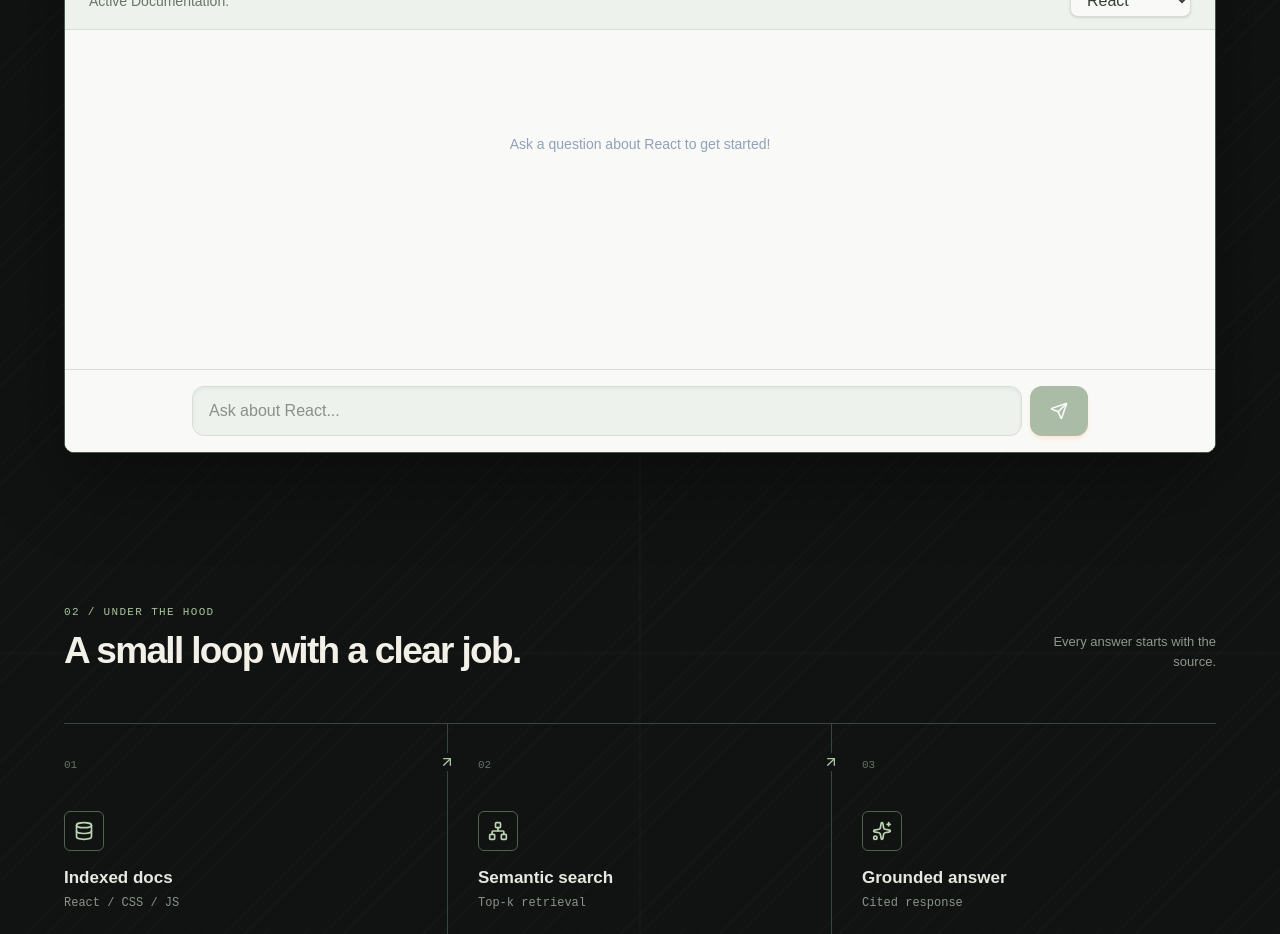
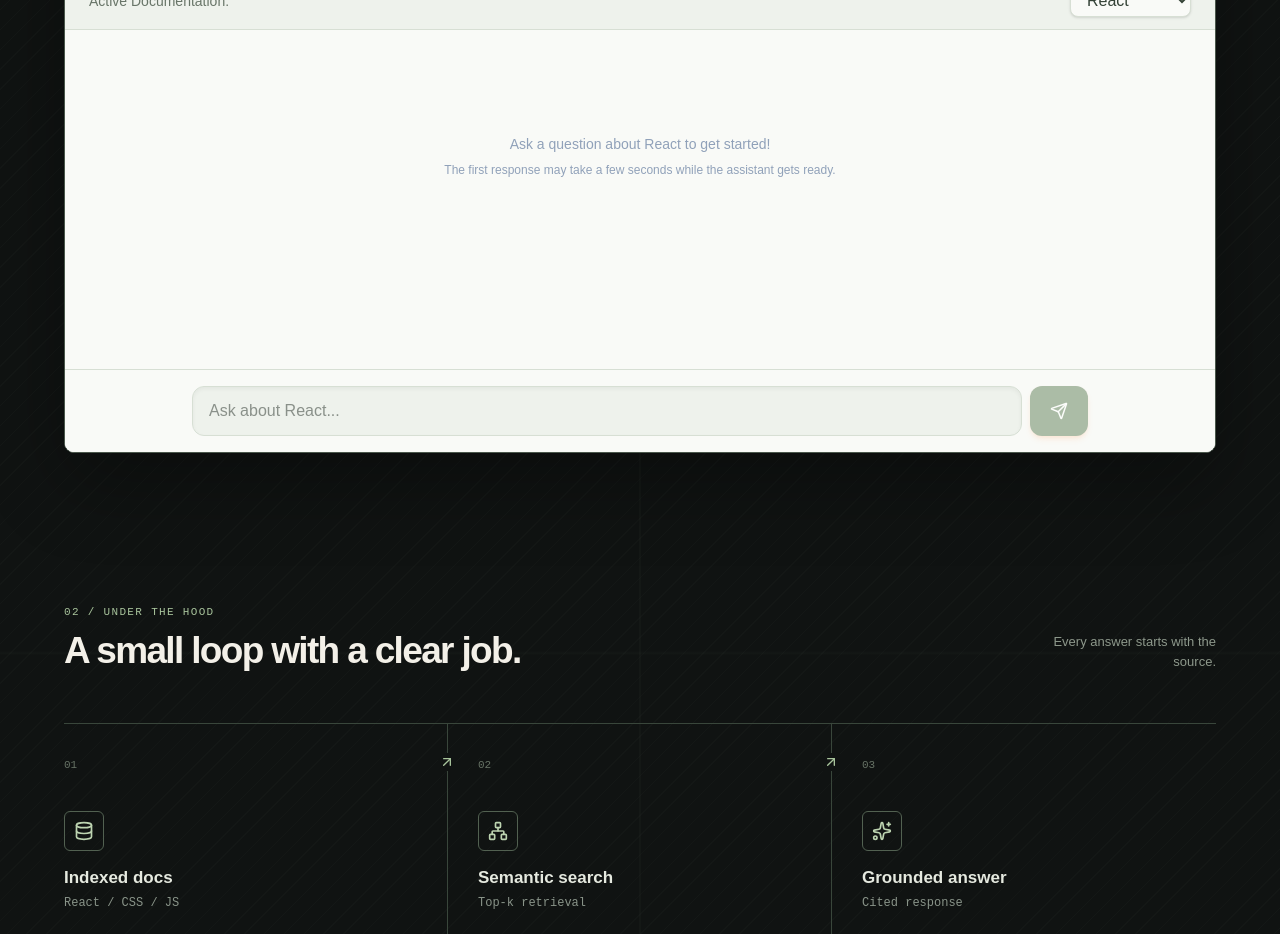
Before and after one commit to ysstbl/rag_assist, a React app in the folder frontend/: page / in a window 1280 px wide. Shown: the part 1020-1954 px from the top of the page. Built offline with nearby package versions, Linux system fonts and the light colour scheme; the HTML template or start-up script is replaced by a standard one.

Commit message:
version match

```diff
--- a/frontend/src/chat.jsx
+++ b/frontend/src/chat.jsx
@@ -68,8 +68,9 @@ export default function Chat() {
       {/* Chat Messages Area */}
       <div className="flex-1 overflow-y-auto p-6 space-y-6">
         {messages.length === 0 ? (
-          <div className="text-center text-slate-400 mt-20 text-sm">
-            Ask a question about {technology} to get started!
+          <div className="text-center text-slate-400 mt-20 text-sm space-y-2">
+            <p>Ask a question about {technology} to get started!</p>
+            <p className="text-xs text-slate-400">The first response may take a few seconds while the assistant gets ready.</p>
           </div>
         ) : (
           messages.map((msg, idx) => (
@@ -142,7 +143,7 @@ export default function Chat() {
               <Bot size={16} />
             </div>
             <div className="p-4 rounded-2xl bg-slate-50 border border-slate-200 text-slate-500 text-sm rounded-tl-none animate-pulse">
-              Searching {technology} docs and generating answer...
+              Searching {technology} docs and generating your answer. This may take a few seconds...
             </div>
           </div>
         )}
```
Also changed, not shown: 2 other files (tests, documents, lock files or other folders).
